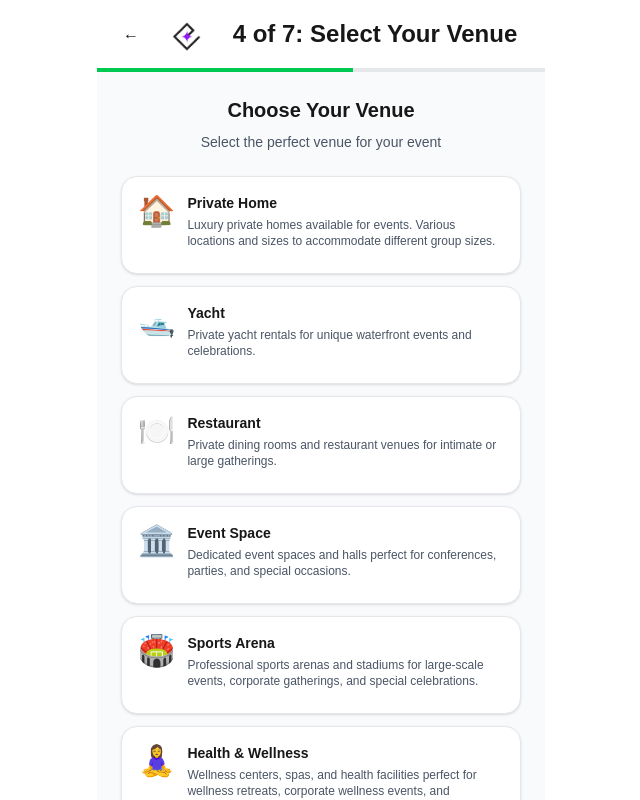
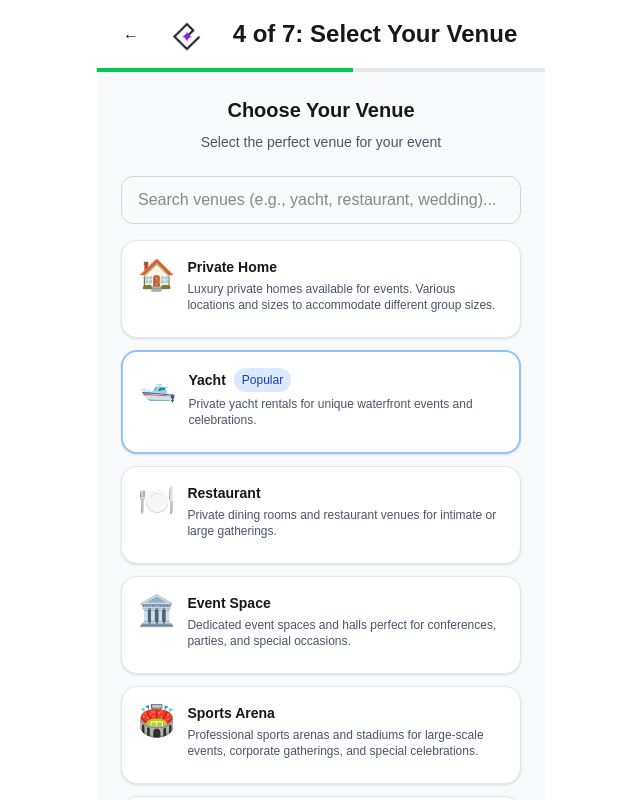
Before and after one commit to Soulemane12/eventsinsta, a Next.js app: page /create/venue in a window 1280 px wide. Shown: the top 800 px of the page, without its empty margins (319-959 px from the left). Built offline with nearby package versions, Linux system fonts and the light colour scheme.

Commit message:
Enhance venue selection: add search functionality, AI error handling, and highlight yacht venue

```diff
--- a/src/app/create/venue/page.tsx
+++ b/src/app/create/venue/page.tsx
@@ -60,6 +60,8 @@ function VenueCard({
       className={`w-full p-4 transition-all rounded-2xl bg-white shadow cursor-pointer ${
         isSelected
           ? 'border-2 border-purple-600 bg-purple-50'
+          : venue.id === 'venue-yacht'
+            ? 'border-2 border-blue-300 bg-blue-50 hover:border-blue-400'
             : 'border border-gray-200 hover:border-purple-300'
       }`}
       onClick={onSelect}
@@ -67,7 +69,12 @@ function VenueCard({
       <div className="flex items-start gap-3">
         <div className="text-3xl">{venue.icon}</div>
         <div className="flex-1">
-          <div className="font-semibold text-sm mb-1">{venue.name}</div>
+          <div className="flex items-center gap-2 mb-1">
+            <div className="font-semibold text-sm">{venue.name}</div>
+            {venue.id === 'venue-yacht' && (
+              <span className="text-xs bg-blue-100 text-blue-800 px-2 py-1 rounded-full">Popular</span>
+            )}
+          </div>
           <div className="text-xs text-gray-600 mb-2">{venue.description}</div>
           {isSelected && (
             <div className="w-4 h-4 bg-purple-600 rounded-full flex items-center justify-center ml-auto">
@@ -85,6 +92,7 @@ function VenueContent() {
   const searchParams = useSearchParams()
 
   const [selectedVenue, setSelectedVenue] = useState<string>('')
+  const [searchTerm, setSearchTerm] = useState('')
   const [eventType, setEventType] = useState('')
   const [location, setLocation] = useState('')
   const [date, setDate] = useState('')
@@ -119,6 +127,16 @@ function VenueContent() {
   }, [searchParams])
 
   const venueServices = VENUE_SERVICES
+
+  // Filter venues based on search term
+  const filteredVenues = venueServices.filter(venue =>
+    venue.name.toLowerCase().includes(searchTerm.toLowerCase()) ||
+    venue.description.toLowerCase().includes(searchTerm.toLowerCase())
+  )
+
+  // Check if yacht venue is available
+  const yachtVenue = venueServices.find(v => v.id === 'venue-yacht')
+  const yachtAvailable = yachtVenue !== undefined
 
   const valid = selectedVenue
 
@@ -163,15 +181,61 @@ function VenueContent() {
           )}
         </div>
 
+        {/* Search Input */}
+        <div className="mb-4">
+          <input
+            type="text"
+            placeholder="Search venues (e.g., yacht, restaurant, wedding)..."
+            value={searchTerm}
+            onChange={(e) => setSearchTerm(e.target.value)}
+            className="w-full h-12 rounded-xl border border-gray-300 px-4 outline-none focus:ring-2 focus:ring-purple-300"
+          />
+        </div>
+
+        {/* AI Error Handling - Show if yacht is not available */}
+        {!yachtAvailable && (
+          <div className="bg-red-50 p-4 rounded-xl mb-4">
+            <div className="text-sm font-medium text-red-800 mb-2">🤖 AI Analysis: Yacht Venue Issue</div>
+            <div className="text-xs text-red-700">
+              The yacht venue is not currently available in our system. This could be due to:
+              <ul className="mt-2 ml-4 list-disc">
+                <li>Seasonal availability restrictions</li>
+                <li>Maintenance or booking conflicts</li>
+                <li>System configuration issue</li>
+              </ul>
+              Please try selecting a different venue or contact support for assistance.
+            </div>
+          </div>
+        )}
+
+        {/* Yacht Venue Highlight */}
+        {yachtAvailable && searchTerm.toLowerCase().includes('yacht') && (
+          <div className="bg-blue-50 p-4 rounded-xl mb-4">
+            <div className="text-sm font-medium text-blue-800 mb-2">🛥️ Yacht Venue Available!</div>
+            <div className="text-xs text-blue-700">
+              Great news! The yacht venue is available for your event. Look for the yacht option below with the 🛥️ icon.
+            </div>
+          </div>
+        )}
+
         <div className="space-y-3">
-          {venueServices.map(venue => (
+          {filteredVenues.length > 0 ? (
+            filteredVenues.map(venue => (
               <VenueCard
                 key={venue.id}
                 venue={venue}
                 isSelected={selectedVenue === venue.id}
                 onSelect={() => setSelectedVenue(venue.id)}
               />
-          ))}
+            ))
+          ) : (
+            <div className="bg-yellow-50 p-4 rounded-xl text-center">
+              <div className="text-sm font-medium text-yellow-800 mb-2">🔍 No Venues Found</div>
+              <div className="text-xs text-yellow-700">
+                No venues match your search term "{searchTerm}". Try searching for "yacht", "restaurant", "wedding", or "sports".
+              </div>
+            </div>
+          )}
         </div>
 
         <div className="bg-blue-50 p-4 rounded-xl">
```
Lines whose indentation alone changed are shown as unchanged.
